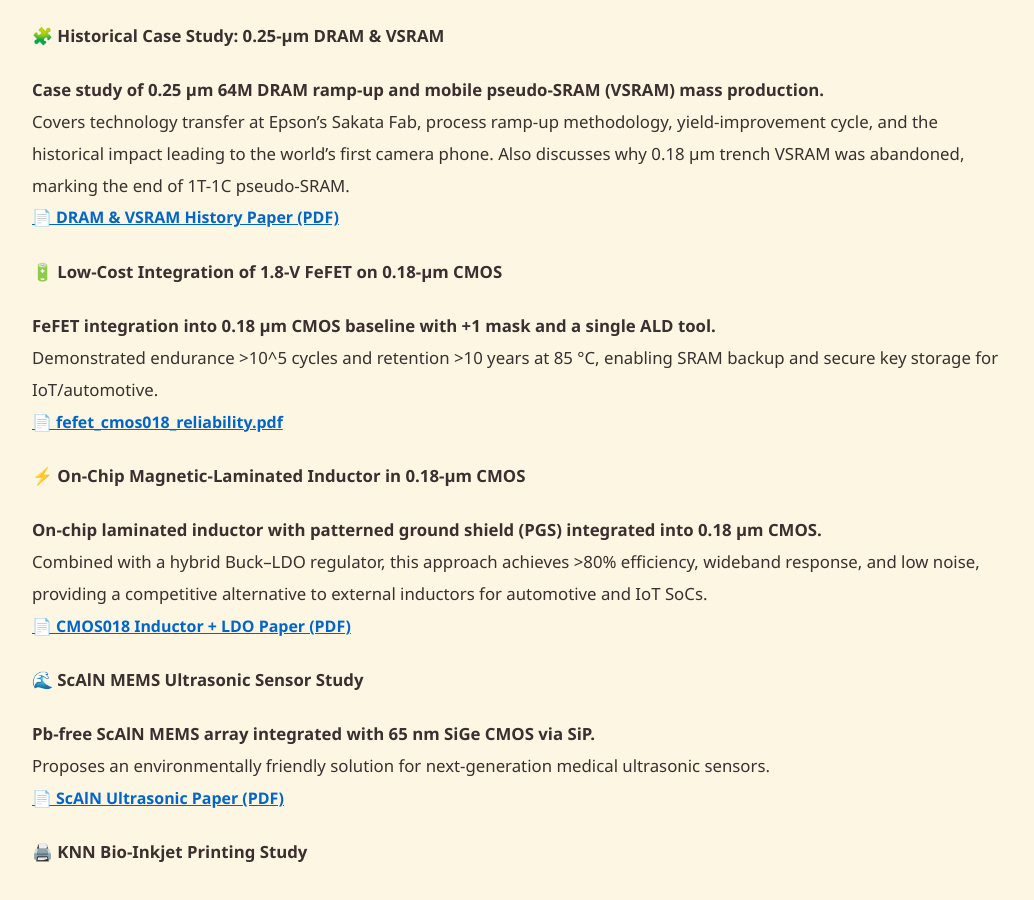
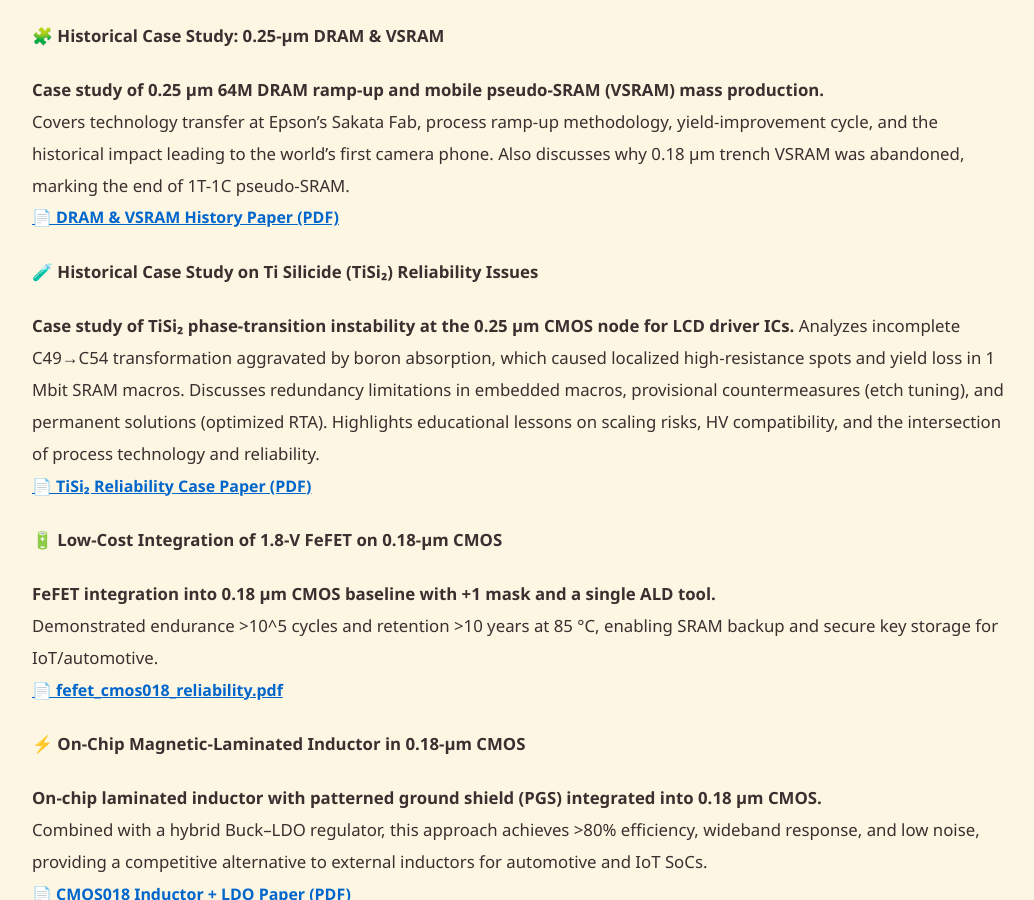
Before and after one commit to Samizo-AITL/Samizo-AITL.github.io, a Jekyll site: the page built from about/career-summary/en/index.md, in a window 1280 px wide and 900 px high, scrolled down 2404 px. Shown: the whole window, without its empty margins (118-1152 px from the left). Built offline with Jekyll 4.4.1, drawn with Linux system fonts in a browser that asks for light colours.

Commit message:
Update index.md

```diff
--- a/about/career-summary/en/index.md
+++ b/about/career-summary/en/index.md
@@ -85,6 +85,12 @@
 Covers technology transfer at Epson’s Sakata Fab, process ramp-up methodology, yield-improvement cycle, and the historical impact leading to the world’s first camera phone. Also discusses why 0.18 µm trench VSRAM was abandoned, marking the end of 1T-1C pseudo-SRAM.
 [📄 DRAM & VSRAM History Paper (PDF)](../docs/dram_vsram_history.pdf)
 
+
+#### 🧪 Historical Case Study on Ti Silicide (TiSi₂) Reliability Issues
+**Case study of TiSi₂ phase-transition instability at the 0.25 µm CMOS node for LCD driver ICs.**
+Analyzes incomplete C49→C54 transformation aggravated by boron absorption, which caused localized high-resistance spots and yield loss in 1 Mbit SRAM macros. Discusses redundancy limitations in embedded macros, provisional countermeasures (etch tuning), and permanent solutions (optimized RTA). Highlights educational lessons on scaling risks, HV compatibility, and the intersection of process technology and reliability.
+[📄 TiSi₂ Reliability Case Paper (PDF)](../docs/tisilicide_case.pdf)
+
 #### 🔋 Low-Cost Integration of 1.8-V FeFET on 0.18-µm CMOS
 **FeFET integration into 0.18 µm CMOS baseline with +1 mask and a single ALD tool.**
 Demonstrated endurance >10^5 cycles and retention >10 years at 85 °C, enabling SRAM backup and secure key storage for IoT/automotive.
```
